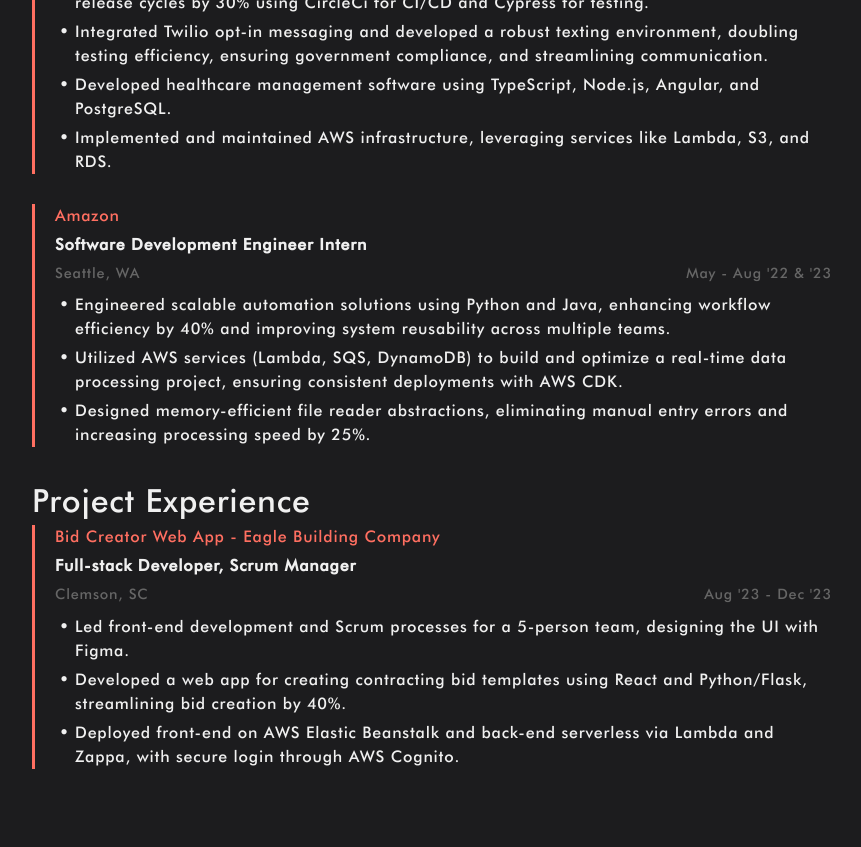
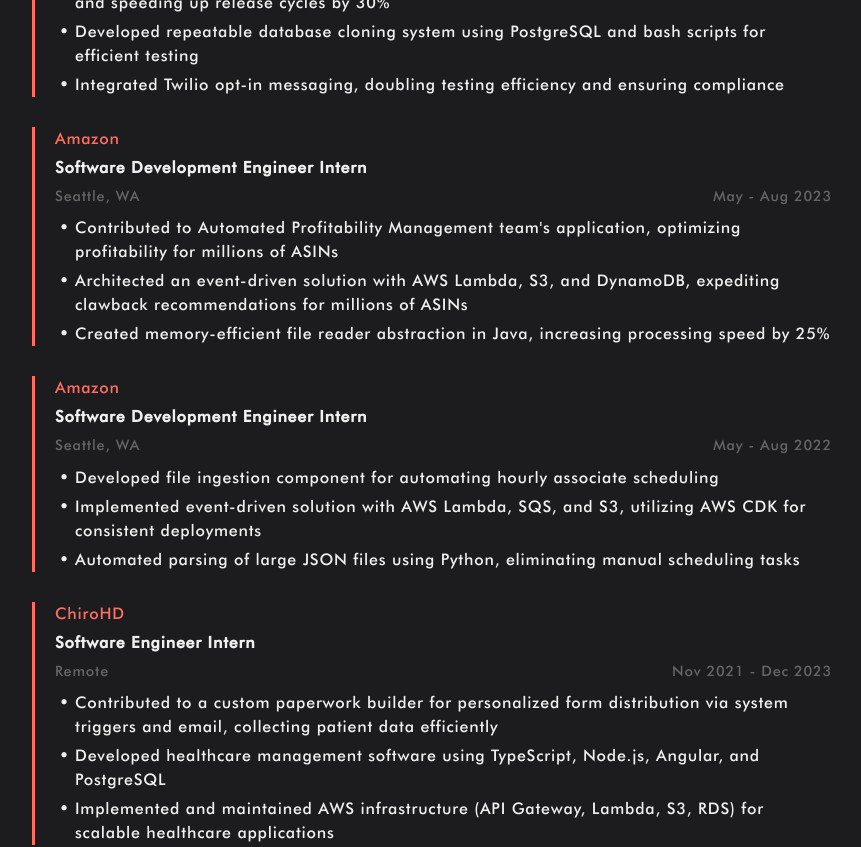
Before and after one commit to c-tollison/carson-dev, a React (Vite) app: page /experience in a window 1280 px wide. Shown: the part 320-1167 px from the top of the page, without its empty margins (208-1069 px from the left). Built offline with nearby package versions, Linux system fonts and the light colour scheme.

Commit message:
update resume

```diff
--- a/src/routes/experience/experience.tsx
+++ b/src/routes/experience/experience.tsx
@@ -4,44 +4,64 @@
 import "./experience.css";
 
 export default function Experience() {
-    const workExperience: WorkExperienceProps[] = [
+    const workExperience = [
         {
             companyOrProjectName: "ChiroHD",
             jobTitle: "Software Engineer",
             location: "Remote",
-            date: "Nov '21 - Present",
+            date: "Dec 2023 - Present",
             details: [
-                "Enhanced EOB process using SFTP file servers and S3 triggers, reducing manual entry by 80% and expediting insurance payment processing for over 700 offices.",
-                "Led integration of end-to-end testing, cutting manual testing by 50% and accelerating release cycles by 30% using CircleCi for CI/CD and Cypress for testing.",
-                "Integrated Twilio opt-in messaging and developed a robust texting environment, doubling testing efficiency, ensuring government compliance, and streamlining communication.",
-                "Developed healthcare management software using TypeScript, Node.js, Angular, and PostgreSQL.",
-                "Implemented and maintained AWS infrastructure, leveraging services like Lambda, S3, and RDS.",
+                "Engineered an SFTP and S3-based EOB process, reducing manual entry by 80% and accelerating payment processing for 700+ offices",
+                "Implemented end-to-end testing with CircleCI and Cypress, cutting manual testing by 50% and speeding up release cycles by 30%",
+                "Developed repeatable database cloning system using PostgreSQL and bash scripts for efficient testing",
+                "Integrated Twilio opt-in messaging, doubling testing efficiency and ensuring compliance",
             ],
         },
         {
             companyOrProjectName: "Amazon",
             jobTitle: "Software Development Engineer Intern",
             location: "Seattle, WA",
-            date: "May - Aug '22 & '23",
+            date: "May - Aug 2023",
             details: [
-                "Engineered scalable automation solutions using Python and Java, enhancing workflow efficiency by 40% and improving system reusability across multiple teams.",
-                "Utilized AWS services (Lambda, SQS, DynamoDB) to build and optimize a real-time data processing project, ensuring consistent deployments with AWS CDK.",
-                "Designed memory-efficient file reader abstractions, eliminating manual entry errors and increasing processing speed by 25%.",
+                "Contributed to Automated Profitability Management team's application, optimizing profitability for millions of ASINs",
+                "Architected an event-driven solution with AWS Lambda, S3, and DynamoDB, expediting clawback recommendations for millions of ASINs",
+                "Created memory-efficient file reader abstraction in Java, increasing processing speed by 25%",
+            ],
+        },
+        {
+            companyOrProjectName: "Amazon",
+            jobTitle: "Software Development Engineer Intern",
+            location: "Seattle, WA",
+            date: "May - Aug 2022",
+            details: [
+                "Developed file ingestion component for automating hourly associate scheduling",
+                "Implemented event-driven solution with AWS Lambda, SQS, and S3, utilizing AWS CDK for consistent deployments",
+                "Automated parsing of large JSON files using Python, eliminating manual scheduling tasks",
+            ],
+        },
+        {
+            companyOrProjectName: "ChiroHD",
+            jobTitle: "Software Engineer Intern",
+            location: "Remote",
+            date: "Nov 2021 - Dec 2023",
+            details: [
+                "Contributed to a custom paperwork builder for personalized form distribution via system triggers and email, collecting patient data efficiently",
+                "Developed healthcare management software using TypeScript, Node.js, Angular, and PostgreSQL",
+                "Implemented and maintained AWS infrastructure (API Gateway, Lambda, S3, RDS) for scalable healthcare applications",
             ],
         },
     ];
 
-    const projectExperience: WorkExperienceProps[] = [
+    const projectExperience = [
         {
-            companyOrProjectName:
-                "Bid Creator Web App - Eagle Building Company",
+            companyOrProjectName: "Bid Creator Web App",
             jobTitle: "Full-stack Developer, Scrum Manager",
             location: "Clemson, SC",
-            date: "Aug '23 - Dec '23",
+            date: "Aug 2023 - Dec 2023",
             details: [
-                "Led front-end development and Scrum processes for a 5-person team, designing the UI with Figma.",
-                "Developed a web app for creating contracting bid templates using React and Python/Flask, streamlining bid creation by 40%.",
-                "Deployed front-end on AWS Elastic Beanstalk and back-end serverless via Lambda and Zappa, with secure login through AWS Cognito.",
+                "Led 5-person team in front-end development and Scrum management, designing UI in Figma",
+                "Built React/Python Flask web app for contracting bid templates and inventory management, reducing bid creation time by 70%",
+                "Deployed on AWS (Elastic Beanstalk, Lambda, Zappa) with Cognito authentication, optimizing for low infrastructure costs",
             ],
         },
     ];
```
